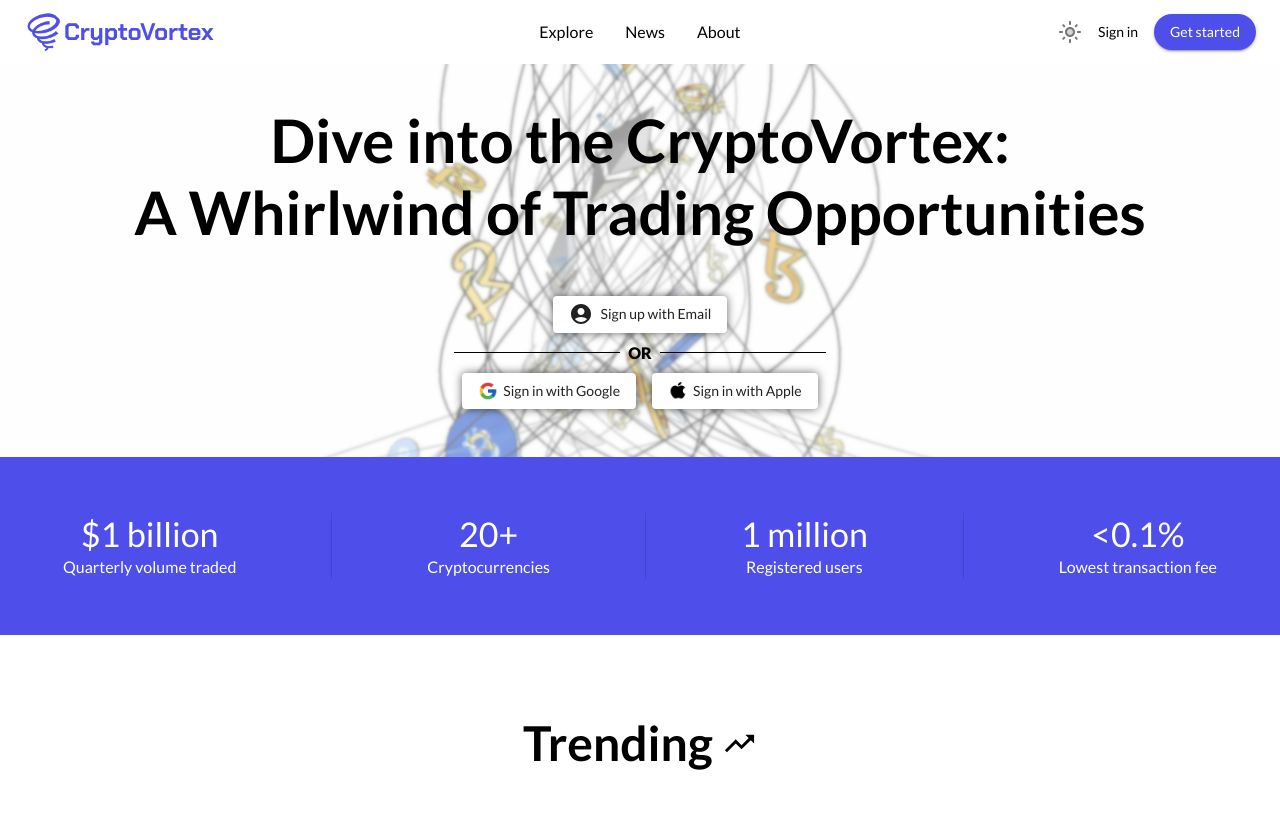
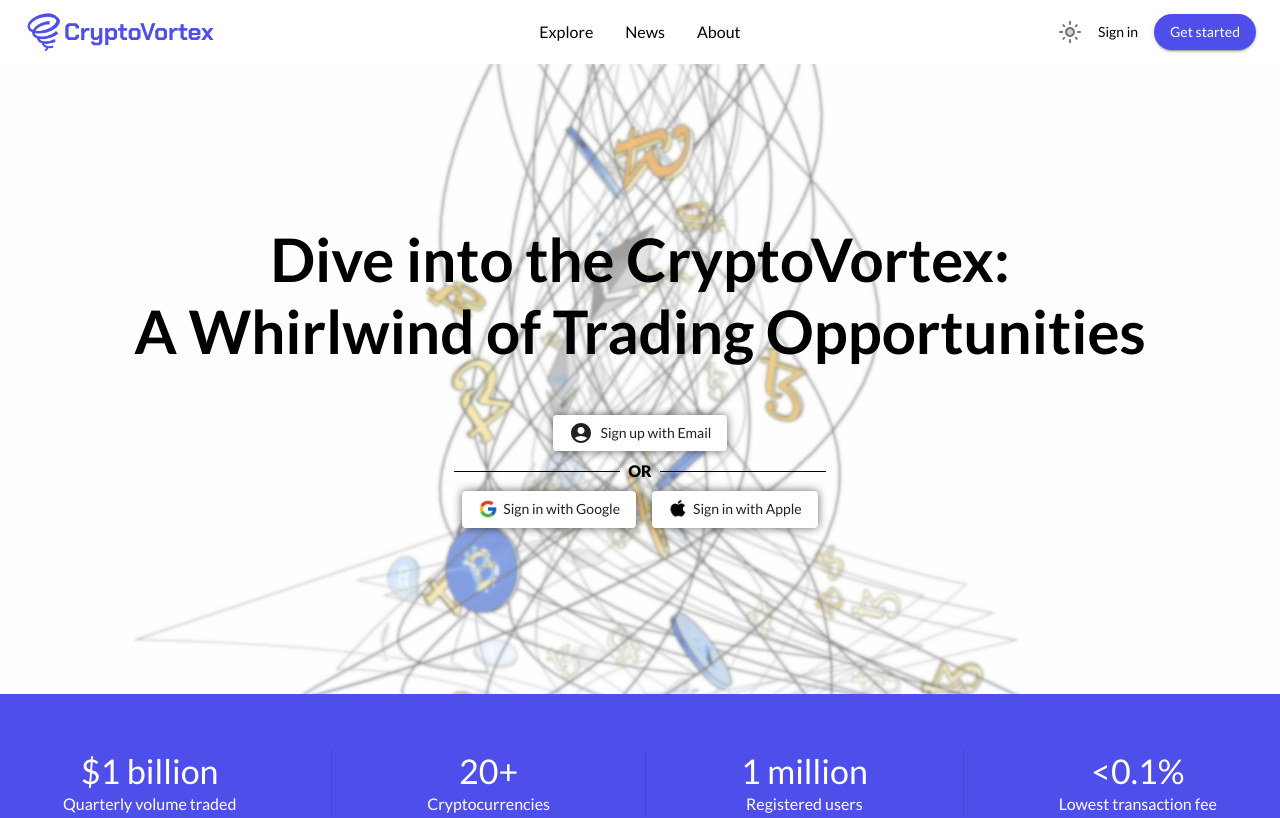
Before and after one commit to heet-git/CryptoVortex, a React (Vite) app: page / in a window 1280 px wide. Shown: the top 818 px of the page. Built offline with nearby package versions, Linux system fonts and the light colour scheme; no server answers.

Commit message:
Add fn to change dark and light mode

```diff
--- a/src/common/Navbar.jsx
+++ b/src/common/Navbar.jsx
@@ -17,7 +17,7 @@
 
 function Navbar() {
     const [anchorElNav, setAnchorElNav] = useState(null);
-    const [mode, setMode] = useState("light")
+    const [mode, setMode] = useState(true)
 
     const handleOpenNavMenu = (event) => {
     setAnchorElNav(event.currentTarget);
@@ -28,9 +28,7 @@
     };
 
     function changeMode(){
-        setMode(mode => {
-            mode === "light" ? "dark" : "light"
-        })
+        setMode(!mode)
     }
 
     return (
@@ -180,9 +178,8 @@
                     </Box>
 
                     <Box>
-                        <IconButton onClick={()=> onClick(changeMode())}>
-                            {mode === "light" ?
-                            <LightModeTwoToneIcon /> : <NightlightTwoToneIcon />}
+                        <IconButton onClick={()=> (changeMode())}>
+                            {mode ? <LightModeTwoToneIcon /> : <NightlightTwoToneIcon />}
                         </IconButton>
                     </Box>
 
--- a/src/components/Home.jsx
+++ b/src/components/Home.jsx
@@ -53,21 +53,23 @@
             "@media (max-width: 600px)": {
             maxWidth: "xs"
             }
-        }}
-
-            >
+        }}>
             <Box
                 sx={{
-                    backgroundImage: {xs: "none", md: `url(${homeImgLight})`},
+                    backgroundImage: `url(${homeImgLight})`,
                     backgroundSize: "cover",
                     backgroundPosition: "center",
-                    minHeight: {xs: "300", md: "550"},
+                    minHeight: 550,
                     display: "flex",
                     flexDirection: "column",
                     alignItems: "center",
                     justifyContent: "center",
                     padding: 5,
-                    textAlign: "center"
+                    textAlign: "center",
+                    "@media (max-width: 600px)": {
+                        backgroundImage: "none",
+                        minHeight: 300,
+                        },
                 }}
                 >
                 <div
@@ -85,13 +87,11 @@
                             fontWeight: "600",
                             maxWidth: "lg",
                             mb: 5,
-
                             "@media (max-width: 600px)": {
                                 my: "1.5rem",
                                 fontSize: "2.5rem"
                             },
-                    }}
-                    >
+                        }}>
                     Dive into the CryptoVortex:
                     <br />
                     A Whirlwind of Trading Opportunities
```
Lines whose indentation alone changed are shown as unchanged.
